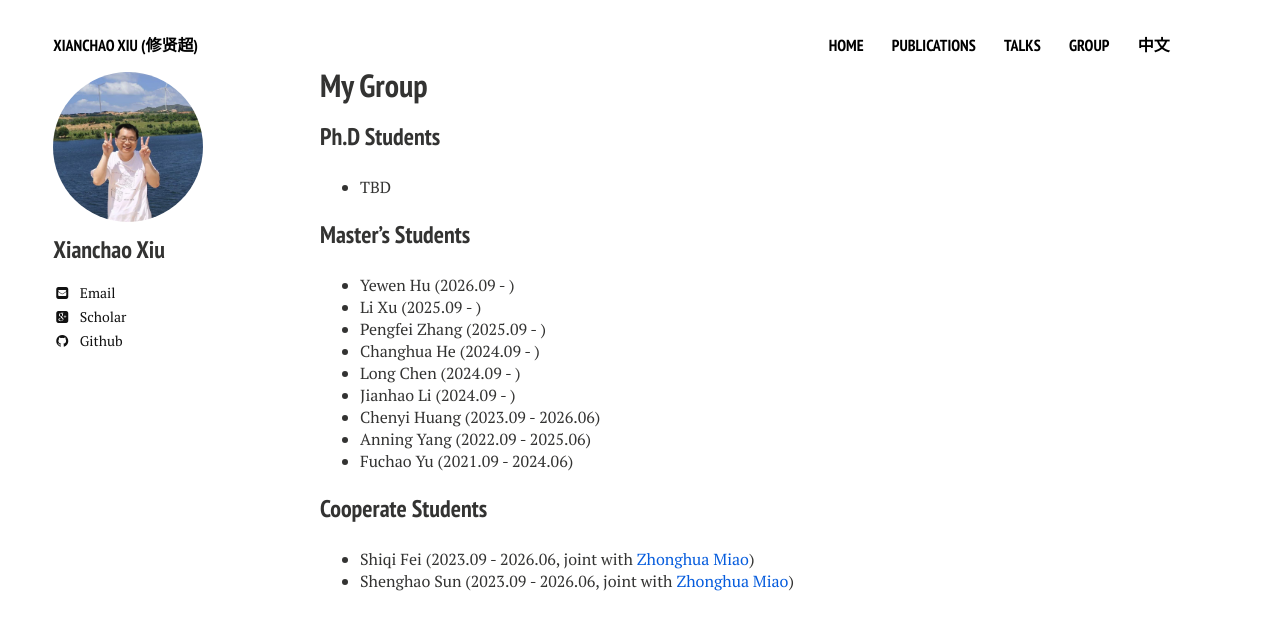
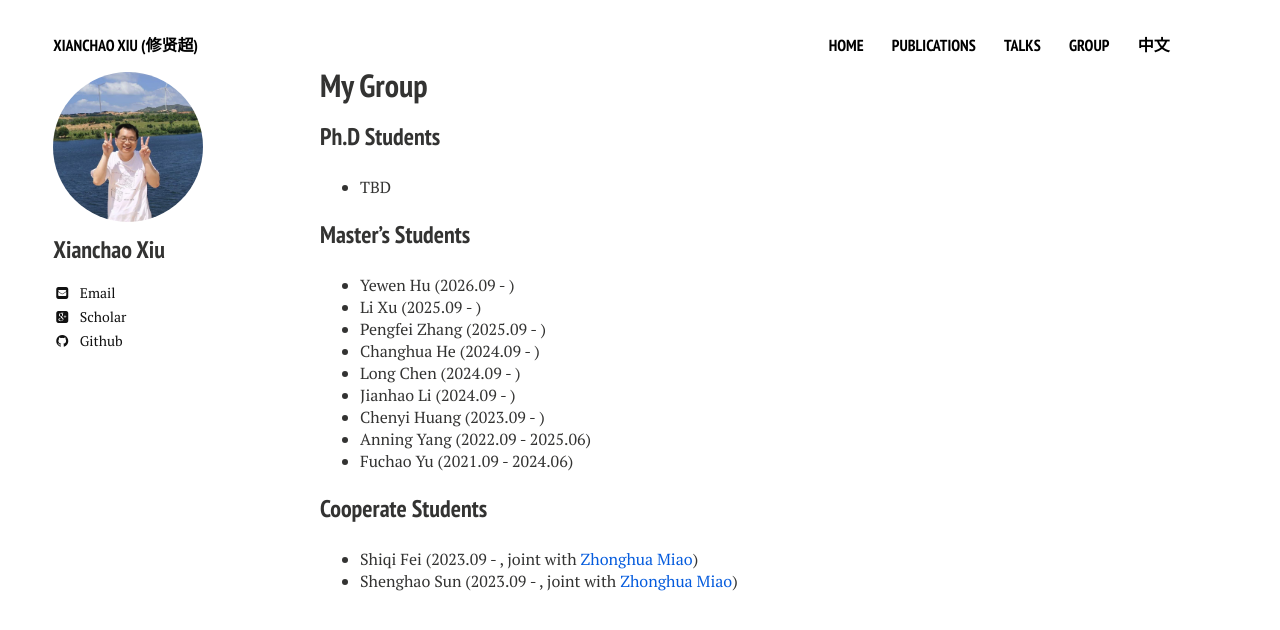
Before and after one commit to xianchaoxiu/xianchaoxiu.github.io, a Jekyll site: the page built from group/index.md, in a window 1280 px wide. Shown: the top 630 px of the page. Built offline with Jekyll 4.4.1, drawn with Linux system fonts in a browser that asks for light colours; nearby versions of some CDN libraries.

Commit message:
Update index.md

```diff
--- a/group/index.md
+++ b/group/index.md
@@ -18,12 +18,12 @@ share: false
 * Changhua He (2024.09 - )  <br>
 * Long Chen (2024.09 - )  <br>
 * Jianhao Li (2024.09 - ) <br>
-* Chenyi Huang (2023.09 - 2026.06) <br>
+* Chenyi Huang (2023.09 - ) <br>
 * Anning Yang (2022.09 - 2025.06) <br>
 * Fuchao Yu (2021.09 - 2024.06) <br>
 
 
 ### Cooperate Students
 
-* Shiqi Fei (2023.09 - 2026.06, joint with <a href="https://auto.shu.edu.cn/info/1340/12652.htm" class="textlink" target="_blank">Zhonghua Miao</a>) <br>
-* Shenghao Sun (2023.09 - 2026.06, joint with <a href="https://auto.shu.edu.cn/info/1340/12652.htm" class="textlink" target="_blank">Zhonghua Miao</a>) <br>
+* Shiqi Fei (2023.09 - , joint with <a href="https://auto.shu.edu.cn/info/1340/12652.htm" class="textlink" target="_blank">Zhonghua Miao</a>) <br>
+* Shenghao Sun (2023.09 - , joint with <a href="https://auto.shu.edu.cn/info/1340/12652.htm" class="textlink" target="_blank">Zhonghua Miao</a>) <br>
```
